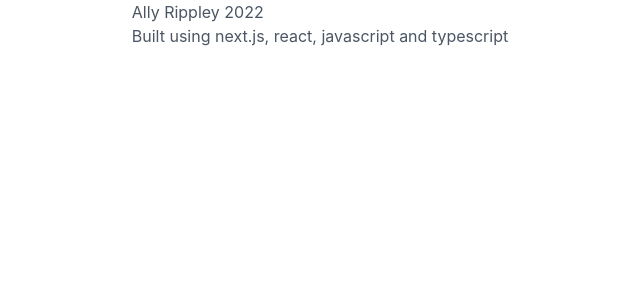
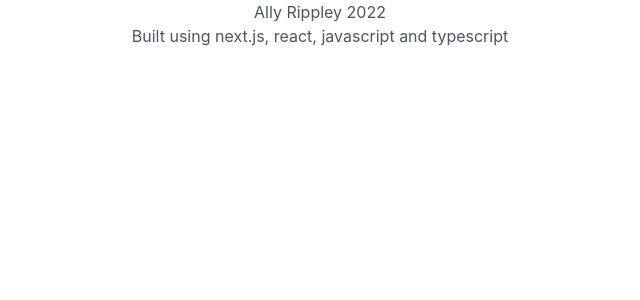
Before and after one commit to Rippley777/next-home, a Next.js app: page /components/footer in a window 1280 px wide. Shown: the top 300 px of the page, without its empty margins (320-960 px from the left). Built offline with nearby package versions, Linux system fonts and the light colour scheme.

Commit message:
fix footer

```diff
--- a/pages/components/footer.tsx
+++ b/pages/components/footer.tsx
@@ -2,11 +2,9 @@ import { NextComponentType } from "next";
 
 const Footer: NextComponentType = () => {
   return (
-    <footer className="flex flex-1 my-auto justify-center text-gray-600">
-      <div>
-        <p>Ally Rippley 2022</p>
-        <p>Built using next.js, react, javascript and typescript</p>
-      </div>
+    <footer className="flex flex-1 flex-col fl my-auto items-center text-gray-600">
+      <p>Ally Rippley 2022</p>
+      <p>Built using next.js, react, javascript and typescript</p>
     </footer>
   );
 };
```
